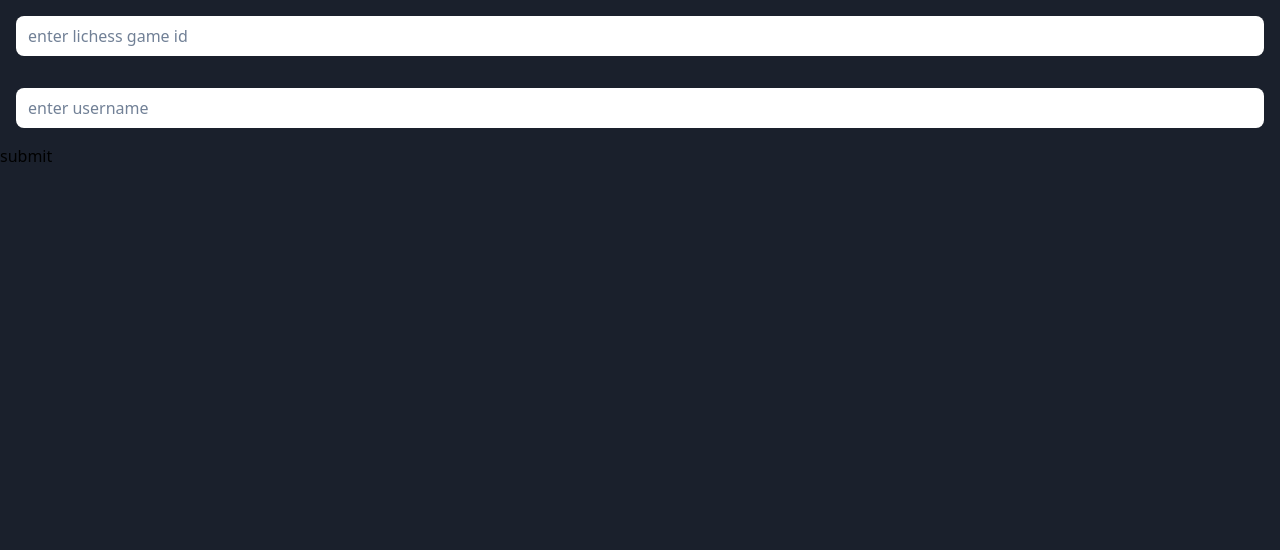
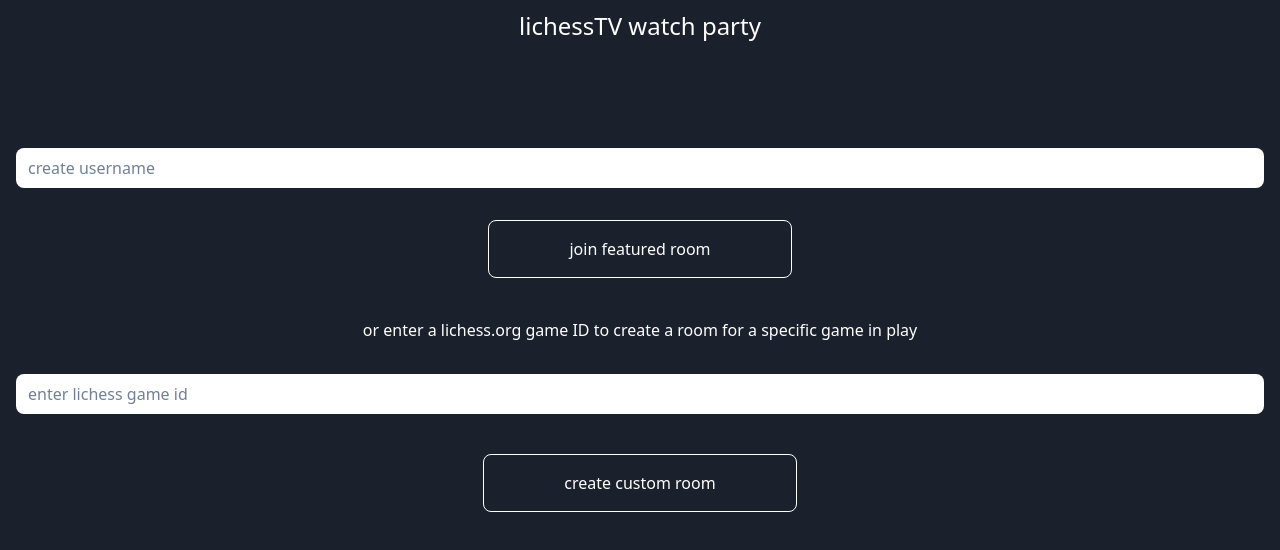
Before and after one commit to trevor-ofarrell/lichessTV-watch-party, a React (Create React App) app in the folder client/: page / in a window 1280 px wide. Shown: the top 550 px of the page. Built offline with nearby package versions, Linux system fonts and the light colour scheme; what twin.macro would draw is missing.

Commit message:
getting rough MVP going

```diff
--- a/client/src/Home.jsx
+++ b/client/src/Home.jsx
@@ -28,18 +28,6 @@
     >
       {children}
     </Button>
-  );
-};
-
-export const Button = ({ className = "", children, ...rest }) => {
-  return (
-    <button
-      className={`py-2 px-4 focus:outline-none ring-opacity-75 ring-primary-400 focus:ring text-lg rounded-md`}
-      {...rest}
-      data-testid="btn"
-    >
-      {children}
-    </button>
   );
 };
 
@@ -90,9 +78,35 @@
   return (
     <div
       style={{ height: height, width: width }}
-      className="ml-auto bg-gray-900 overflow-hidden"
+      className="bg-gray-900 overflow-hidden"
     >
-      <div className="xl:w-full w-80 overflow-hidden p-4 m-auto">
+      <div className="text-white text-2xl text-center p-2 pb-6">
+        lichessTV watch party
+      </div>
+      <div className="xl:w-full w-80 overflow-hidden p-4 m-auto pt-20">
+        <input
+          className="w-full h-10 pl-3 mb-4 text-base placeholder-gray-600 border rounded-lg focus:shadow-outline"
+          id="message"
+          type="text"
+          label="Message"
+          placeholder="create username"
+          variant="outlined"
+          value={name}
+          onChange={(event) => setName(event.target.value)}
+        />
+
+        <div className="m-auto text-center text-white mb-8">
+          <button
+            onClick={() => handleClick("")}
+            className="border-white border-1 px-20 py-4 mt-4 rounded-lg"
+          >
+            join featured room
+          </button>
+        </div>
+        <div className="text-white text-center p-2 pb-8">
+          or enter a lichess.org game ID to create a room for a specific game in
+          play
+        </div>
         <input
           className="w-full h-10 pl-3 text-base placeholder-gray-600 border rounded-lg focus:shadow-outline"
           id="message"
@@ -104,19 +118,15 @@
           onChange={(event) => setRoomName(event.target.value)}
         />
       </div>
-      <div className="xl:w-full w-80 overflow-hidden p-4 m-auto">
-        <input
-          className="w-full h-10 pl-3 text-base placeholder-gray-600 border rounded-lg focus:shadow-outline"
-          id="message"
-          type="text"
-          label="Message"
-          placeholder="enter username"
-          variant="outlined"
-          value={name}
-          onChange={(event) => setName(event.target.value)}
-        />
+
+      <div className="m-auto text-center text-white">
+        <button
+          onClick={() => handleClick(name)}
+          className="border-white border-1 px-20 py-4 mt-6 rounded-lg"
+        >
+          create custom room
+        </button>
       </div>
-      <button onClick={() => handleClick(name)}>submit</button>
     </div>
   );
 };
--- a/client/src/Room.jsx
+++ b/client/src/Room.jsx
@@ -20,30 +20,6 @@
 `;
 
 export const InputTextLeft = tw(Input)`text-left py-2`;
-
-export const PrimaryButton = ({ className = "", children, ...rest }) => {
-  return (
-    <Button
-      className={`bg-primary-500 hover:bg-primary-300 text-white`}
-      {...rest}
-      data-testid="btn"
-    >
-      {children}
-    </Button>
-  );
-};
-
-export const Button = ({ className = "", children, ...rest }) => {
-  return (
-    <button
-      className={`py-2 px-4 focus:outline-none ring-opacity-75 ring-primary-400 focus:ring text-lg rounded-md`}
-      {...rest}
-      data-testid="btn"
-    >
-      {children}
-    </button>
-  );
-};
 
 const getWindowDimensions = () => {
   const { innerWidth: width, innerHeight: height } = window;
--- a/client/src/useChat.js
+++ b/client/src/useChat.js
@@ -19,7 +19,6 @@
   useEffect(() => {
     const fetchUser = () => {
       setUser({ name });
-      console.log(name, "namebitch");
     };
     fetchUser();
   }, []);
```
